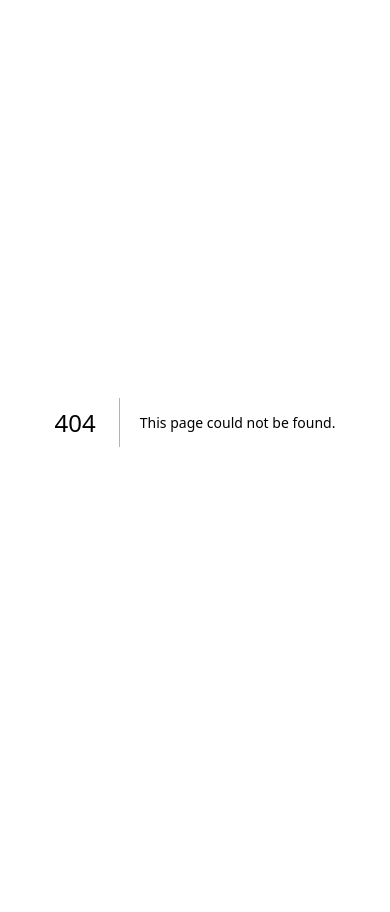
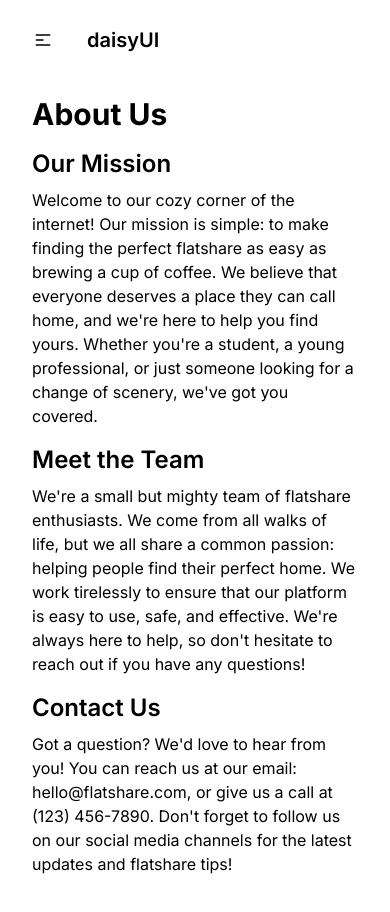
Before and after one commit to MehediMubin/flat-share-client, a Next.js app: page /about in a window 390 px wide. Before the commit this address had no page. Shown: the top 912 px of the page. Before the commit the page ends 844 px from the top, so only its background shows below. Built offline with nearby package versions, Linux system fonts and the light colour scheme.

Commit message:
created a responsive navbar and about us page

```diff
--- /dev/null
+++ b/src/app/about/page.tsx
@@ -0,0 +1,43 @@
+import Header from "@/components/Header";
+import React from "react";
+
+const page = () => {
+   return (
+      <div>
+        <Header/>
+         <div className="p-6">
+            <h1 className="text-3xl font-bold mb-4">About Us</h1>
+
+            <h2 className="text-2xl font-semibold mb-2">Our Mission</h2>
+            <p className="mb-4">
+               Welcome to our cozy corner of the internet! Our mission is
+               simple: to make finding the perfect flatshare as easy as brewing
+               a cup of coffee. We believe that everyone deserves a place they
+               can call home, and we're here to help you find yours. Whether
+               you're a student, a young professional, or just someone looking
+               for a change of scenery, we've got you covered.
+            </p>
+
+            <h2 className="text-2xl font-semibold mb-2">Meet the Team</h2>
+            <p className="mb-4">
+               We're a small but mighty team of flatshare enthusiasts. We come
+               from all walks of life, but we all share a common passion:
+               helping people find their perfect home. We work tirelessly to
+               ensure that our platform is easy to use, safe, and effective.
+               We're always here to help, so don't hesitate to reach out if you
+               have any questions!
+            </p>
+
+            <h2 className="text-2xl font-semibold mb-2">Contact Us</h2>
+            <p className="mb-4">
+               Got a question? We'd love to hear from you! You can reach us at
+               our email: hello@flatshare.com, or give us a call at (123)
+               456-7890. Don't forget to follow us on our social media channels
+               for the latest updates and flatshare tips!
+            </p>
+         </div>
+      </div>
+   );
+};
+
+export default page;
--- a/src/app/globals.css
+++ b/src/app/globals.css
@@ -18,6 +18,7 @@
 
 body {
    color: rgb(var(--foreground-rgb));
+   padding: 0.5rem;
 }
 
 @layer utilities {
--- a/src/app/page.tsx
+++ b/src/app/page.tsx
@@ -1,9 +1,10 @@
 import React from "react";
+import Header from "../components/Header";
 
 const page = () => {
    return (
       <div>
-         <h1>Home Page</h1>
+         <Header />
       </div>
    );
 };
--- /dev/null
+++ b/src/components/Header.tsx
@@ -0,0 +1,60 @@
+import Link from "next/link";
+import React from "react";
+
+const Header = () => {
+   return (
+      <div className="navbar bg-base-100">
+         <div className="navbar-start">
+            <div className="dropdown">
+               <div
+                  tabIndex={0}
+                  role="button"
+                  className="btn btn-ghost lg:hidden"
+               >
+                  <svg
+                     xmlns="http://www.w3.org/2000/svg"
+                     className="h-5 w-5"
+                     fill="none"
+                     viewBox="0 0 24 24"
+                     stroke="currentColor"
+                  >
+                     <path
+                        strokeLinecap="round"
+                        strokeLinejoin="round"
+                        strokeWidth="2"
+                        d="M4 6h16M4 12h8m-8 6h16"
+                     />
+                  </svg>
+               </div>
+               <ul
+                  tabIndex={0}
+                  className="menu menu-sm dropdown-content mt-3 z-[1] p-2 shadow bg-base-100 rounded-box w-52"
+               >
+                  <li>
+                     <Link href="/">Home</Link>
+                  </li>
+
+                  <li>
+                     <Link href="/about">About</Link>
+                  </li>
+               </ul>
+            </div>
+            <a className="btn btn-ghost text-xl">daisyUI</a>
+         </div>
+         <div className="navbar-end hidden lg:flex">
+            <div className="flex items-stretch">
+               <ul className="menu menu-horizontal px-1">
+                  <li>
+                     <Link href="/">Home</Link>
+                  </li>
+                  <li>
+                     <Link href="/about">About</Link>
+                  </li>
+               </ul>
+            </div>
+         </div>
+      </div>
+   );
+};
+
+export default Header;
```
